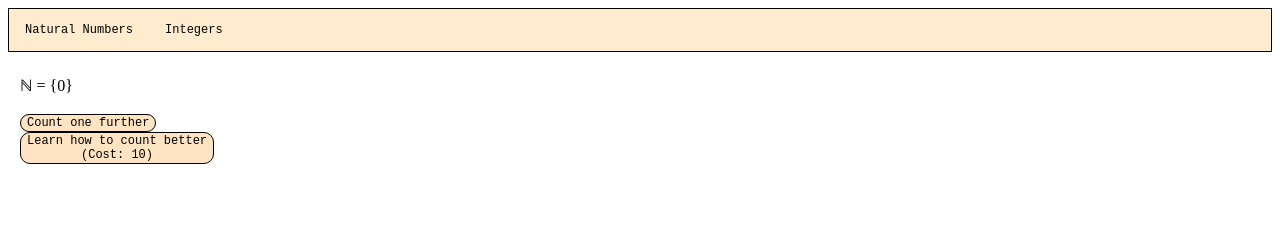
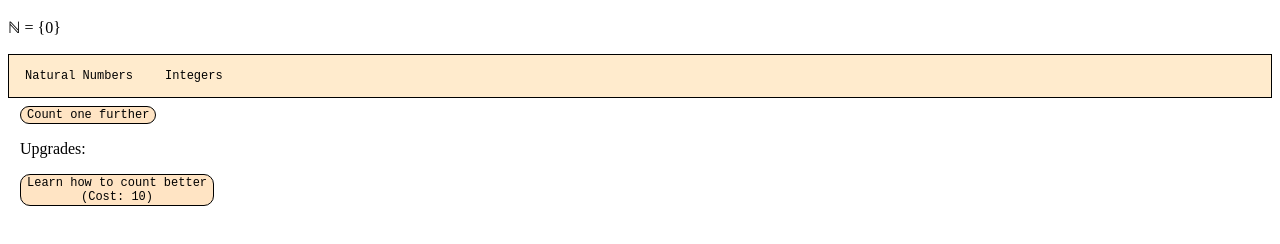
Before and after one commit to pburer8/Incremental_Game, a plain HTML site: page index.html in a window 1280 px wide. Both pictures are taken after a click on the button "Natural Numbers". Drawn offline with Linux system fonts and the light colour scheme.

Commit message:
added more tab functionality

```diff
--- a/index.html
+++ b/index.html
@@ -5,19 +5,25 @@
         <title>The Math Student Incremental</title>
         <link rel="stylesheet" href="styles.css">
     </head>
+    <div class = "resources">
+        <p id ="nat">&#8469; = {0}</p>
+        <p id = "int">&#8484;</p>
+    </div>
     <div class="tabs">
         <button class = "tablinks" onclick = "openTab(event, 'Natural Numbers')">Natural Numbers</button>
         <button class = "tablinks" onclick = "openTab(event, 'Integers')">Integers</button>
     </div>
     <div id = "Natural Numbers", class = "tabcontent">
-        <p id ="nat">&#8469; = {0}</p>
         <button onclick = "incNat()">Count one further</button>
         <br>
-        <button id="learn_nat" onclick = "learnNat()">Learn how to count better<br>(Cost: 10)</button>
+        <div class = "Upgrades">
+            <p>Upgrades:</p>
+            <button id="learn_nat" onclick = "learnNat()">Learn how to count better<br>(Cost: 10)</button>
+        </div>
     </div>
     <div id = "Integers", class = "tabcontent">
         <p>Hello World!</p>
-        <p id = "int">&#8484;</p>
+
     </div>
     <script src="main.js" charset="utf-8" type="text/javascript"></script>
 </html>
--- a/styles.css
+++ b/styles.css
@@ -47,3 +47,8 @@ button
     display: none;
     padding: 6px 12px;
 }
+
+#int
+{
+    display: none;
+}
```
